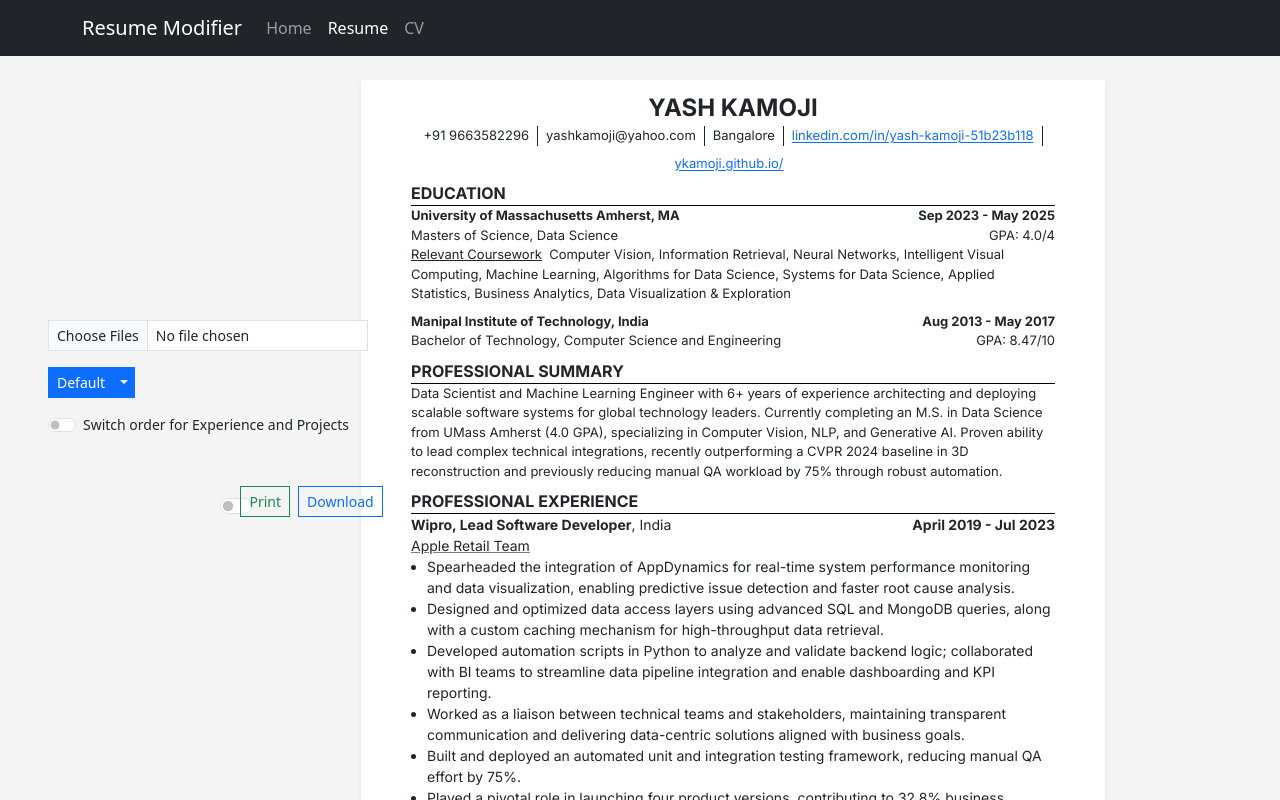
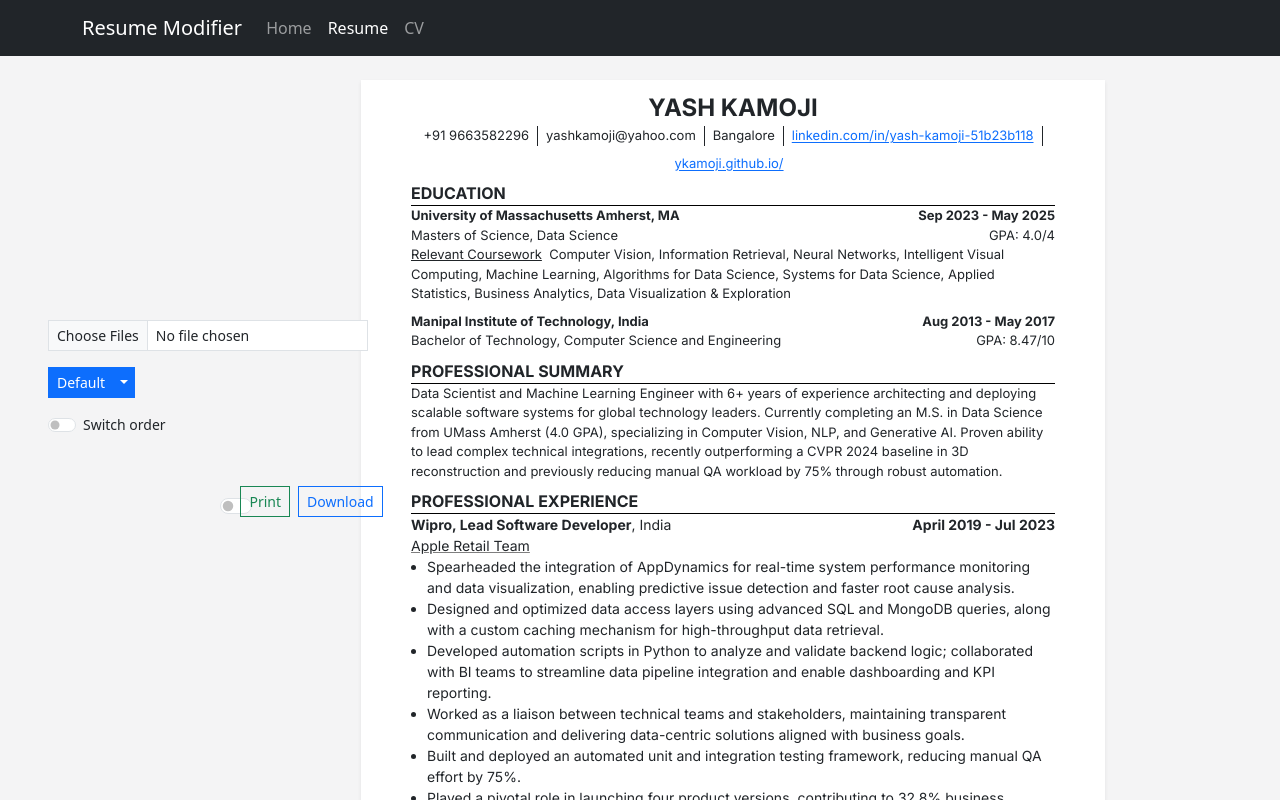
Before and after one commit to ykamoji/resume-modifier, a React (Vite) app: page /#/resume in a window 1280 px wide. Shown: the top 800 px of the page. Built offline with nearby package versions, Linux system fonts and the light colour scheme; the HTML template or start-up script is replaced by a standard one.

Commit message:
Fixed build issues

```diff
--- a/src/UI/Controls/Controls.tsx
+++ b/src/UI/Controls/Controls.tsx
@@ -95,7 +95,7 @@ const Controls:(props:ControlProps) => JSX.Element = props => {
                     style={{fontSize: "14px", userSelect:"none" }}
                     type={"switch"}
                     id={"custom-switch"}
-                    label={"Switch order for Experience and Projects"}
+                    label={"Switch order"}
                     checked={!props.toggleOrder}
                     onChange={() => props.setToggleOrder()}
                 />
--- a/src/UI/Template/Template.tsx
+++ b/src/UI/Template/Template.tsx
@@ -57,15 +57,16 @@ const Template:(props:TemplateProps) => JSX.Element = ({id, data, name, updateTe
                     <>
                     <Section id={id} section={"experience"} updateSection={updateSection}  openEditMode={openEditMode} editMode={editMode.experience!} data={resumeData.experience} />
                     <Section id={id} section={"projects"} updateSection={updateSection} openEditMode={openEditMode} editMode={editMode.projects!} data={resumeData.projects} />
+                    <Section id={id} section={"skills"}  updateSection={updateSection}  openEditMode={openEditMode} editMode={editMode.skills!} data={resumeData.skills} />
                     </>
                 }
                 {!toggleOrder &&
                     <>
+                        <Section id={id} section={"skills"}  updateSection={updateSection}  openEditMode={openEditMode} editMode={editMode.skills!} data={resumeData.skills} />
                         <Section id={id} section={"projects"} updateSection={updateSection} openEditMode={openEditMode} editMode={editMode.projects!} data={resumeData.projects} />
                         <Section id={id} section={"experience"} updateSection={updateSection}  openEditMode={openEditMode} editMode={editMode.experience!} data={resumeData.experience} />
                     </>
                 }
-                <Section id={id} section={"skills"}  updateSection={updateSection}  openEditMode={openEditMode} editMode={editMode.skills!} data={resumeData.skills} />
                 <Section id={id} section={"recognitions"} updateSection={updateSection} openEditMode={openEditMode} editMode={editMode.recognitions!} data={resumeData.recognitions}  />
             </div>
         )
```
